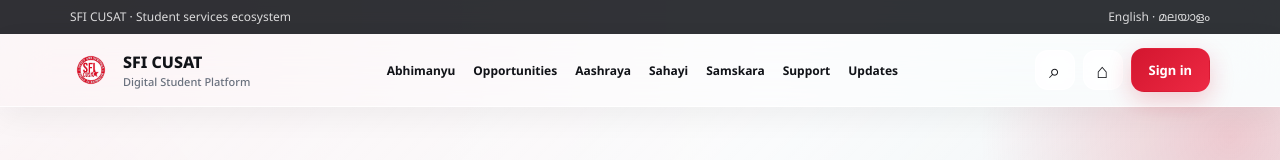
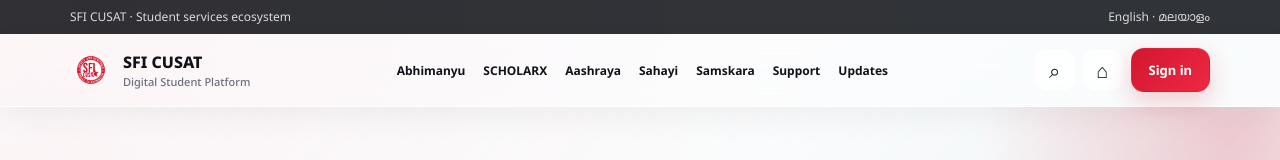
Before and after one commit to Com-Adarsh/Sficusatapp-, a Next.js app: page / in a window 1280 px wide. Shown: the top 160 px of the page. Built offline with nearby package versions, Linux system fonts and the light colour scheme.

Commit message:
rename Opportunities navigation to SCHOLARX

```diff
--- a/app/components/SiteHeader.tsx
+++ b/app/components/SiteHeader.tsx
@@ -1,6 +1,6 @@
 "use client";
 import {useState} from "react";
-const primary=[["Abhimanyu","/resources"],["Opportunities","/opportunities"],["Aashraya","/aashraya"],["Sahayi","/sahayi"],["Samskara","/samskara"],["Support","/support"],["Updates","/updates"]];
+const primary=[["Abhimanyu","/resources"],["SCHOLARX","/opportunities"],["Aashraya","/aashraya"],["Sahayi","/sahayi"],["Samskara","/samskara"],["Support","/support"],["Updates","/updates"]];
 export default function SiteHeader(){
  const[open,setOpen]=useState(false);
  return <header className="site-header">
```
